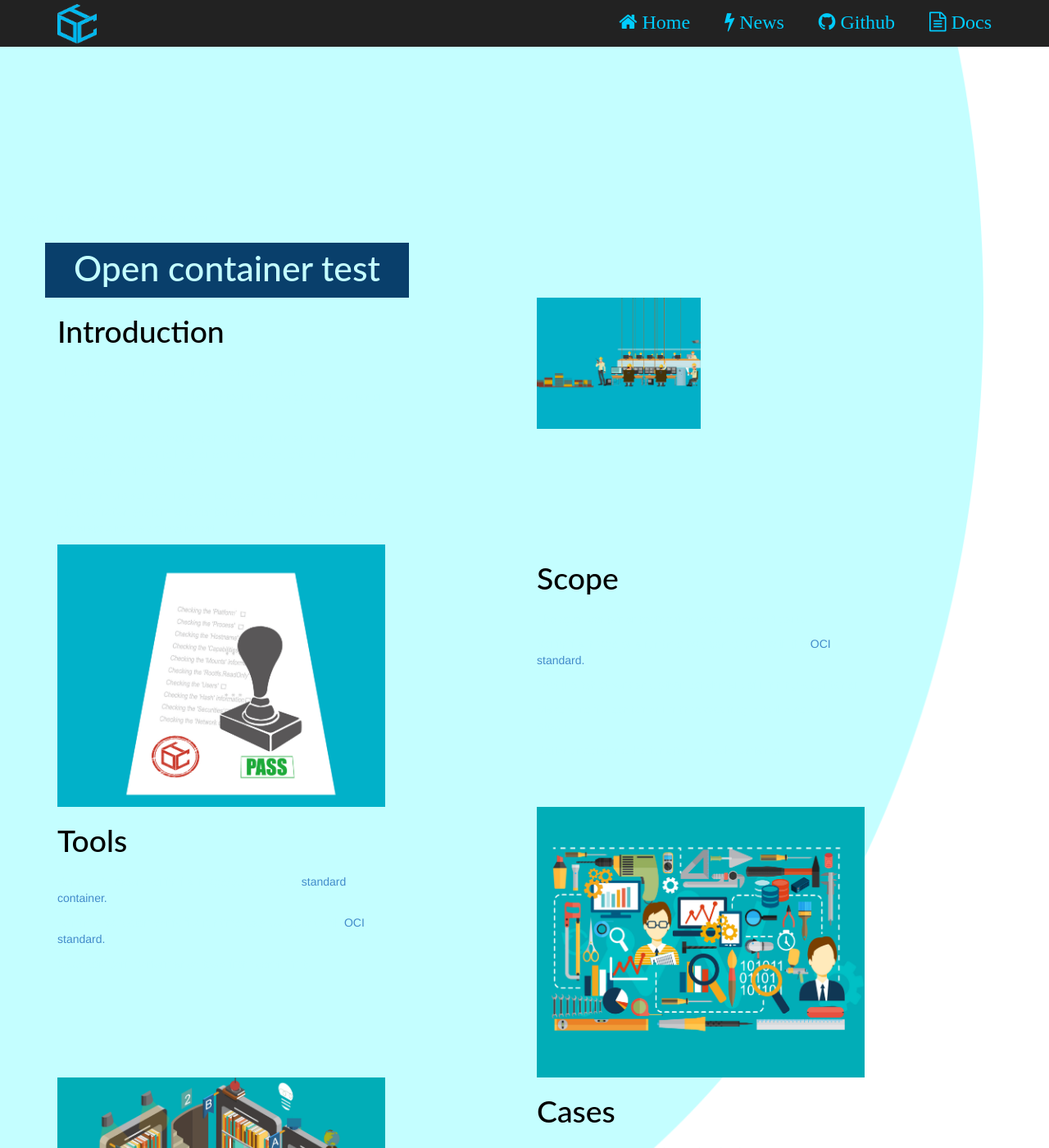
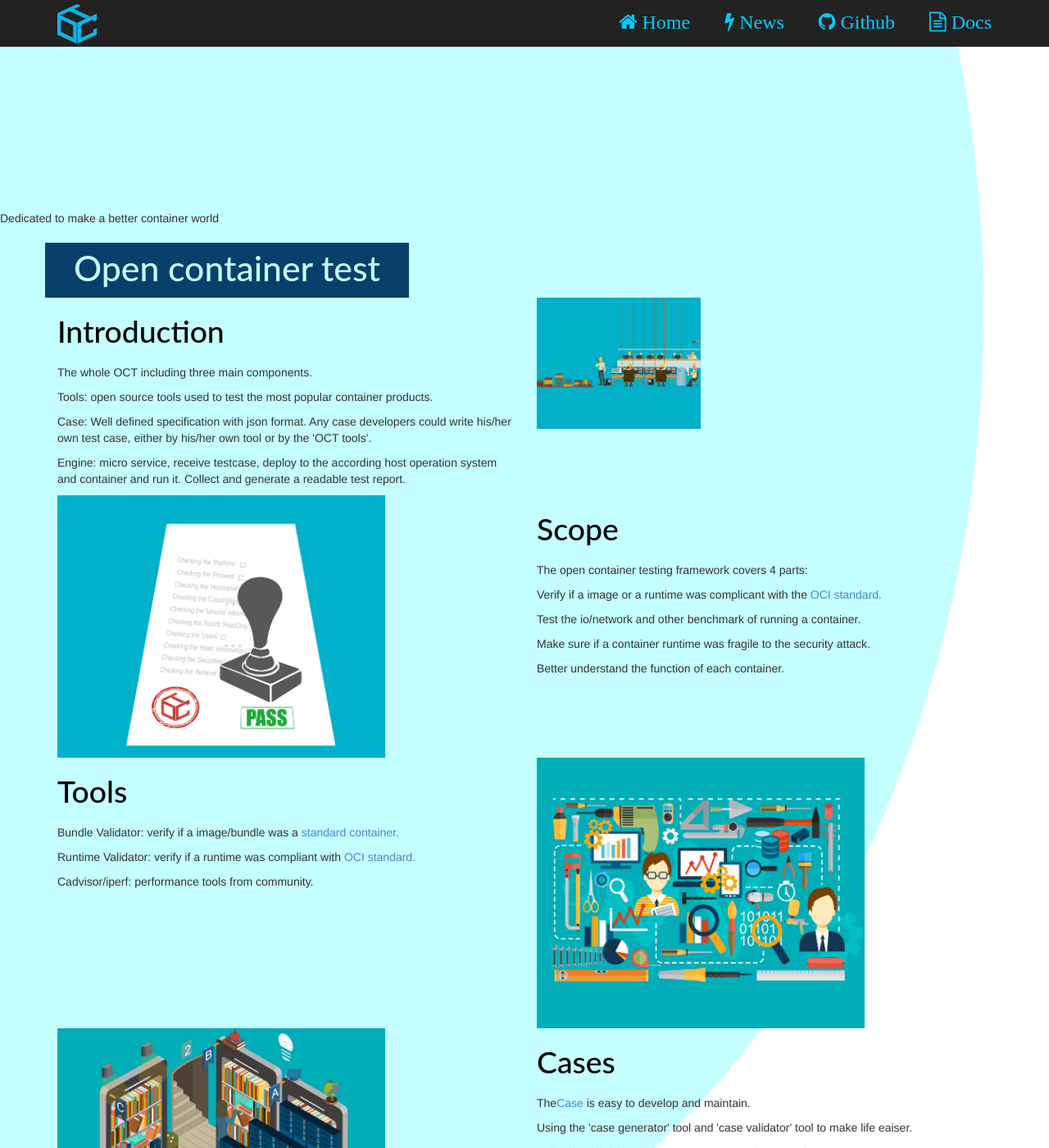
Before and after one commit to ociweb/ociweb.github.io, a Jekyll site: the page index.html, which Jekyll copies as it is, in a window 1280 px wide and 1400 px high, scrolled down 852 px. Shown: the whole window at 82% size. Built offline with Jekyll 4.4.1, drawn with Linux system fonts in a browser that asks for light colours; some web fonts are replaced.

Commit message:
Update style.css

```diff
--- a/assets/css/style.css
+++ b/assets/css/style.css
@@ -284,9 +284,10 @@ h3 {
 .footer .copyright a:hover {
   text-decoration: underline;
 }
-p {
+
+p12 {
  color: #c4feff;
- size: 10pt;
+ size: 30pt;
  font: DokChampa;
  margin-right: 150px;
 }
```
